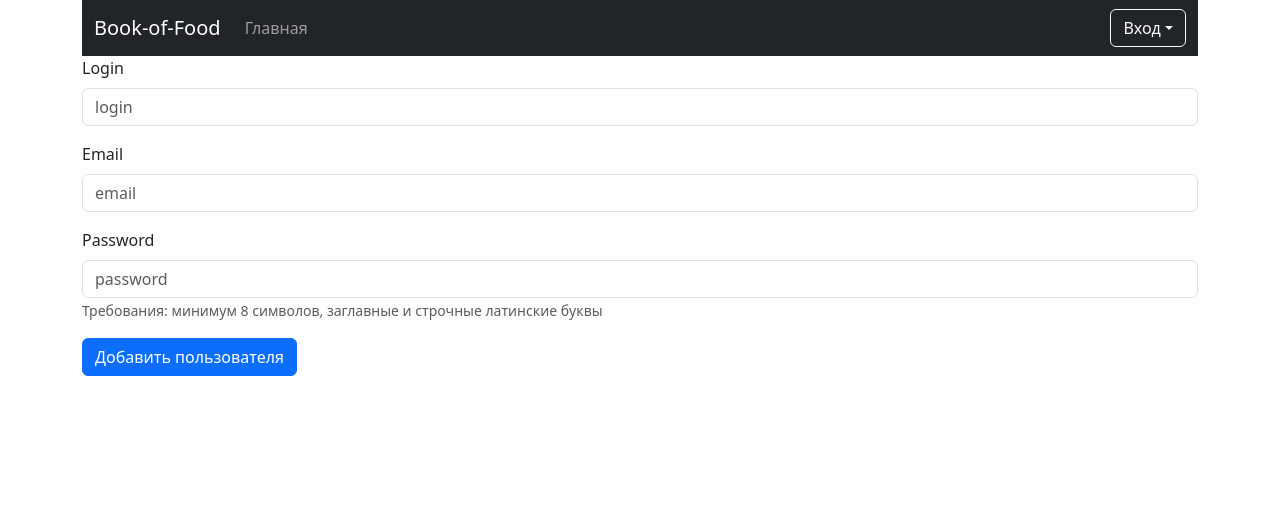
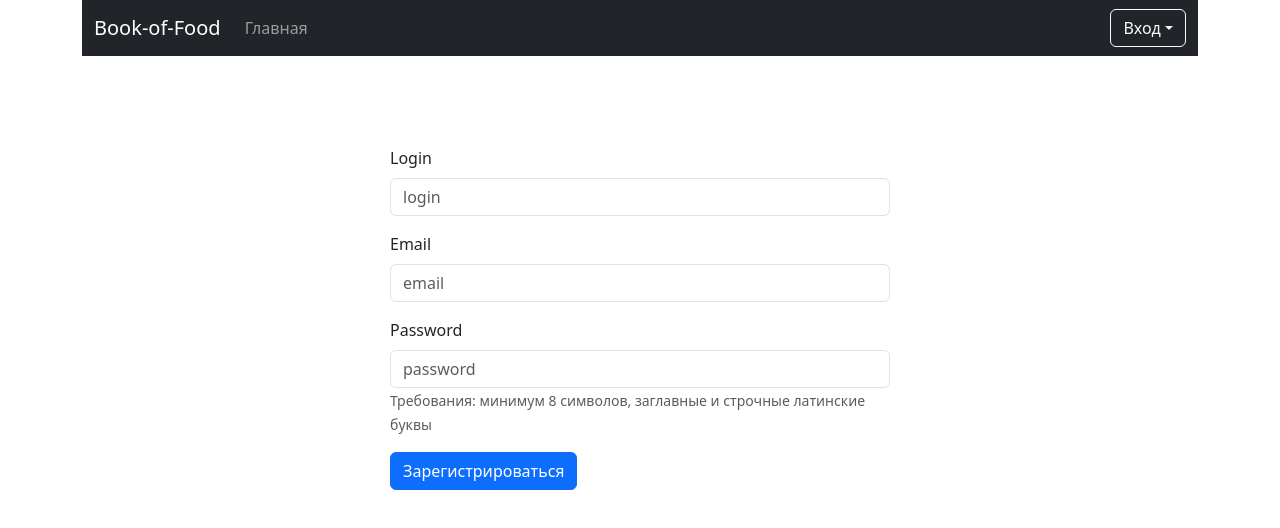
Before and after one commit to radicalHighway/Book-of-food, a React (Vite) app in the folder CLIENT/: page /signup in a window 1280 px wide. Shown: the top 528 px of the page. Built offline with nearby package versions, Linux system fonts and the light colour scheme; no server answers.

Commit message:
RegisterDoneValid

```diff
--- a/CLIENT/src/components/widgets/NavigationPanel.jsx
+++ b/CLIENT/src/components/widgets/NavigationPanel.jsx
@@ -11,6 +11,8 @@ export default function NavigationPanel({ handleLogout, user }) {
         <Navbar.Collapse id="basic-navbar-nav">
           <Nav className="me-auto">
             <Nav.Link as={Link} to="/">Главная</Nav.Link>
+            {/* <Nav.Link as={Link} to="/recipes">Рецепты</Nav.Link> */}
+
             {/* <Nav.Link as={Link} to="/recipes">Рецепты</Nav.Link> */}
 
           </Nav>
--- a/CLIENT/src/components/widgets/SignInForm.jsx
+++ b/CLIENT/src/components/widgets/SignInForm.jsx
@@ -4,8 +4,11 @@ import Button from 'react-bootstrap/Button';
 import Form from 'react-bootstrap/Form';
 import { useNavigate } from 'react-router';
 import axiosInstance, { setAccessToken } from '../shared/lib/axiosInstance';
+import { Container } from 'react-bootstrap';
+export default function SignInForm({setUser}) {
 
-export default function SignInForm({setUser}) {
+
+
   const navigate = useNavigate();
   const loginHandler = (e) => {
     e.preventDefault();
@@ -17,10 +20,18 @@ export default function SignInForm({setUser}) {
       setUser({ status: "logged", data: res.data.user });
       setAccessToken(res.data.accessToken);
       navigate("/");
-    });
+    })
+    .catch((error) => {
+      if (error.response?.status === 401 || error.response?.status === 400) {
+        alert("Неверный email или пароль");
+      } else {
+        alert("Ошибка сервера");
+      }
+    })
   }
   return (
-    <Form onSubmit={loginHandler}>
+    <Container className="d-flex justify-content-center ">
+    <Form onSubmit={loginHandler} style={{width:'500px', marginTop: '90px'}}>
       <Form.Group className="mb-3" controlId="formBasicEmail">
         <Form.Label>Email</Form.Label>
         <Form.Control
@@ -47,5 +58,6 @@ export default function SignInForm({setUser}) {
         Войти
       </Button>
     </Form>
+    </Container>
   )
 }
--- a/CLIENT/src/components/widgets/SignUpForm.jsx
+++ b/CLIENT/src/components/widgets/SignUpForm.jsx
@@ -3,6 +3,7 @@ import axiosInstance from '../shared/lib/axiosInstance'
 import Button from 'react-bootstrap/Button';
 import Form from 'react-bootstrap/Form';
 import { useNavigate } from 'react-router';
+import { Container } from 'react-bootstrap';
 
 
 export default function SignUpForm({setUser}) {
@@ -65,7 +66,9 @@ export default function SignUpForm({setUser}) {
         })
   };
     return (
-      <Form onSubmit={signUpHandler}>
+      <Container className="d-flex justify-content-center ">
+
+      <Form  onSubmit={signUpHandler} style={{width:'500px', marginTop: '90px'}}>
         <Form.Group className="mb-3" controlId="formBasicLogin">
           <Form.Label>Login</Form.Label>
           <Form.Control
@@ -102,9 +105,10 @@ export default function SignUpForm({setUser}) {
           Требования: минимум 8 символов, заглавные и строчные латинские буквы
         </Form.Text>
         </Form.Group>
-        <Button variant="primary" type="submit">
-          Добавить пользователя
+        <Button variant="primary" type="submit" >
+          Зарегистрироваться
         </Button>
       </Form>
+      </Container>
     )
   }
--- a/CLIENT/src/index.css
+++ b/CLIENT/src/index.css
@@ -56,6 +56,7 @@ button:focus-visible {
 
 
 
+
 @media (prefers-color-scheme: light) {
   :root {
     color: #213547;
```
